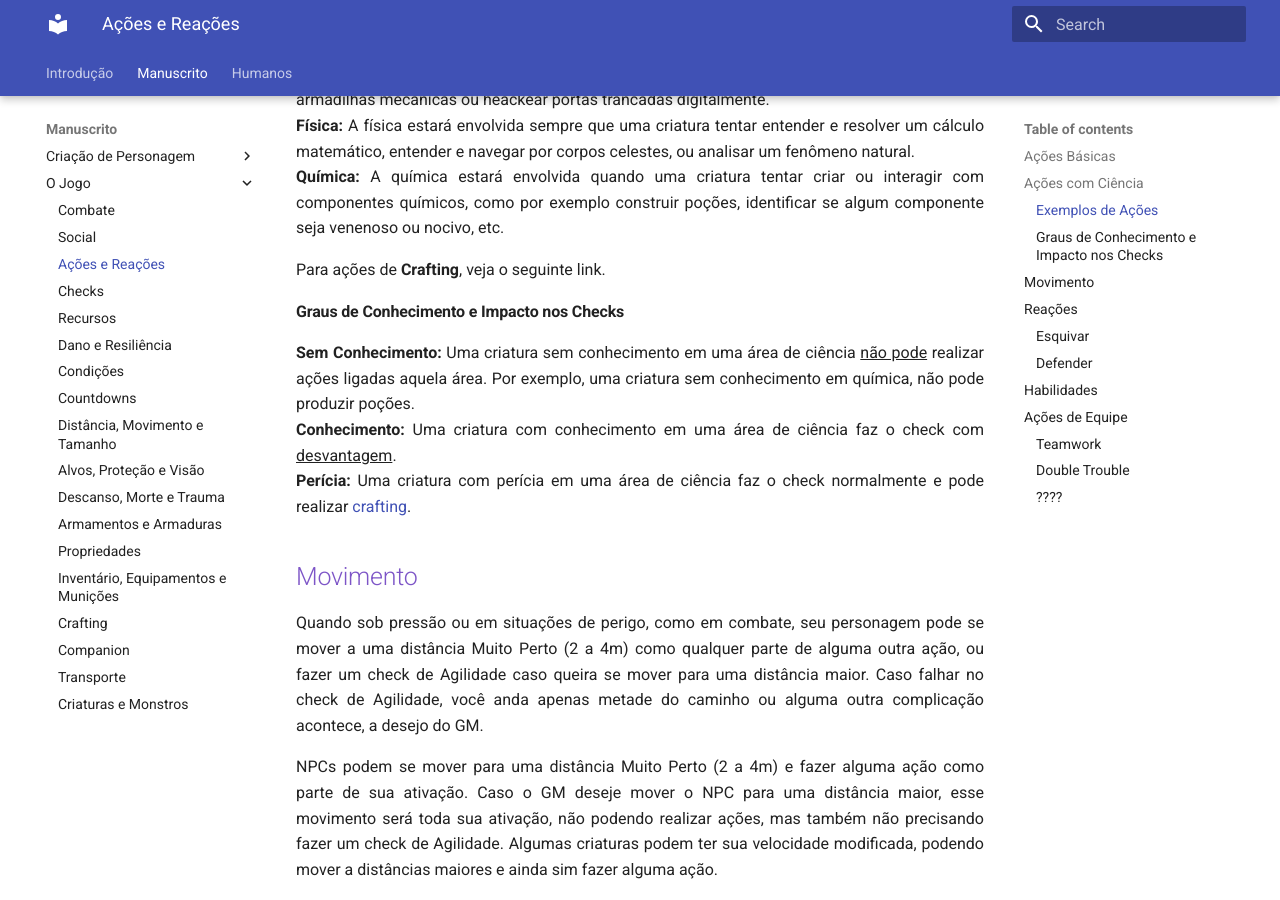
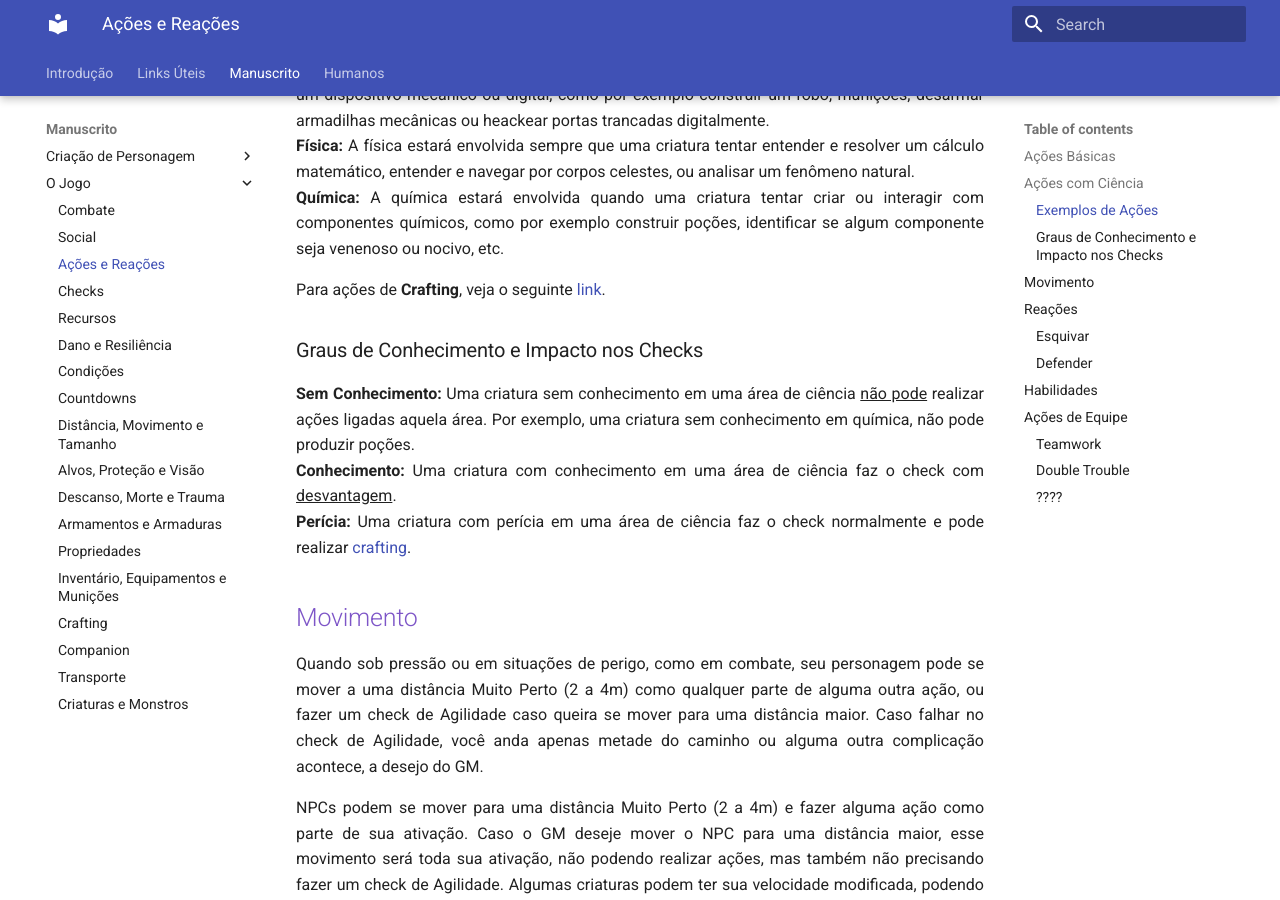
Before and after one commit to henriqueschorr/henriqueschorr.github.io, an MkDocs documentation site: the page built from docs/1_core/3_game/actions.md, in a window 1280 px wide and 900 px high, scrolled down 882 px. Built offline with MkDocs 1.6.1 and Material for MkDocs 9.7.7, drawn with Linux system fonts in a browser that asks for light colours.

Commit message:
link anchor

```diff
--- a/docs/1_core/3_game/actions.md
+++ b/docs/1_core/3_game/actions.md
@@ -8,7 +8,7 @@
 
 Personagens possuem Conhecimento em áreas da ciência: Biologia, Culinária, Engenharia, Física e Química. Algumas espécies não possuirão conhecimento em uma ou mais áreas e nem todos personagens possuirão perícia em todas as áreas. Checks que envolvam estas áreas devem levar isso em consideração.
 
-#### Exemplos de Ações
+### Exemplos de Ações
 
 **Biologia:** A biologia estará envolvida quando uma criatura tentar analisar o corpo de outra criatura orgânica, ao tentar realizar uma cirurgia, ao tentar carnear ou entender como o corpo de outra criatura funciona.
 **Culinária:** A culinária estará envolvida sempre que uma criatura for preparar ou aprender como preparar uma refeição.
@@ -16,9 +16,9 @@
 **Física:** A física estará envolvida sempre que uma criatura tentar entender e resolver um cálculo matemático, entender e navegar por corpos celestes, ou analisar um fenômeno natural.
 **Química:** A química estará envolvida quando uma criatura tentar criar ou interagir com componentes químicos, como por exemplo construir poções, identificar se algum componente seja venenoso ou nocivo, etc.
 
-Para ações de **Crafting**, veja o seguinte link.
+Para ações de **Crafting**, veja o seguinte [link](crafting.md#check).
 
-#### Graus de Conhecimento e Impacto nos Checks
+### Graus de Conhecimento e Impacto nos Checks
 
 **Sem Conhecimento:** Uma criatura sem conhecimento em uma área de ciência <ins>não pode</ins> realizar ações ligadas aquela área. Por exemplo, uma criatura sem conhecimento em química, não pode produzir poções.
 **Conhecimento:** Uma criatura com conhecimento em uma área de ciência faz o check com <ins>desvantagem</ins>.
@@ -36,7 +36,7 @@
 
 Assim que seu personagem realizar uma reação, ele deve criar um countdown 3, onde irá diminuir em 1 sempre que o GM jogar um turno. Enquanto este countdown estiver ativo você não pode realizar reações. Portões do Caos de Agilidade e outros equipamentos ou habilidades permitem você ter um valor menor no countdown de reação ou diminuí-lo.
 
-#### Esquivar
+### Esquivar
 
 Criatura tenta esquivar de um ataque inimigo realizando um check de Agilidade.
 
@@ -44,7 +44,7 @@
 **Perde a Disputa:** Criatura não consegue esquivar e recebe o dano completo.
 **Vence a Disputa:** Criatura consegue esquivar e não recebe dano algum.
 
-#### Defender
+### Defender
 
 Criatura possui um escudo, outro objeto ou armamento natural com a propriedade **Defesa**, e defende a si mesmo ou alguma criatura adjacente.
 
--- a/mkdocs.yml
+++ b/mkdocs.yml
@@ -17,9 +17,8 @@
 
 nav:
     - index.md
+    - Links Úteis: links.md
     - Manuscrito:
-      # - Introdução:
-      #   - 1_core/1_introduction/index.md
       - Criação de Personagem:
         - 1_core/2_character/index.md
         - Exemplo: 1_core/2_character/example.md
@@ -72,5 +71,7 @@
   - stylesheets/extra.css
 
 markdown_extensions:
+  - toc:
+      permalink: 
   - attr_list
   - md_in_html
```
Also changed, not shown: docs/links.md (added, +4 -0 lines).
